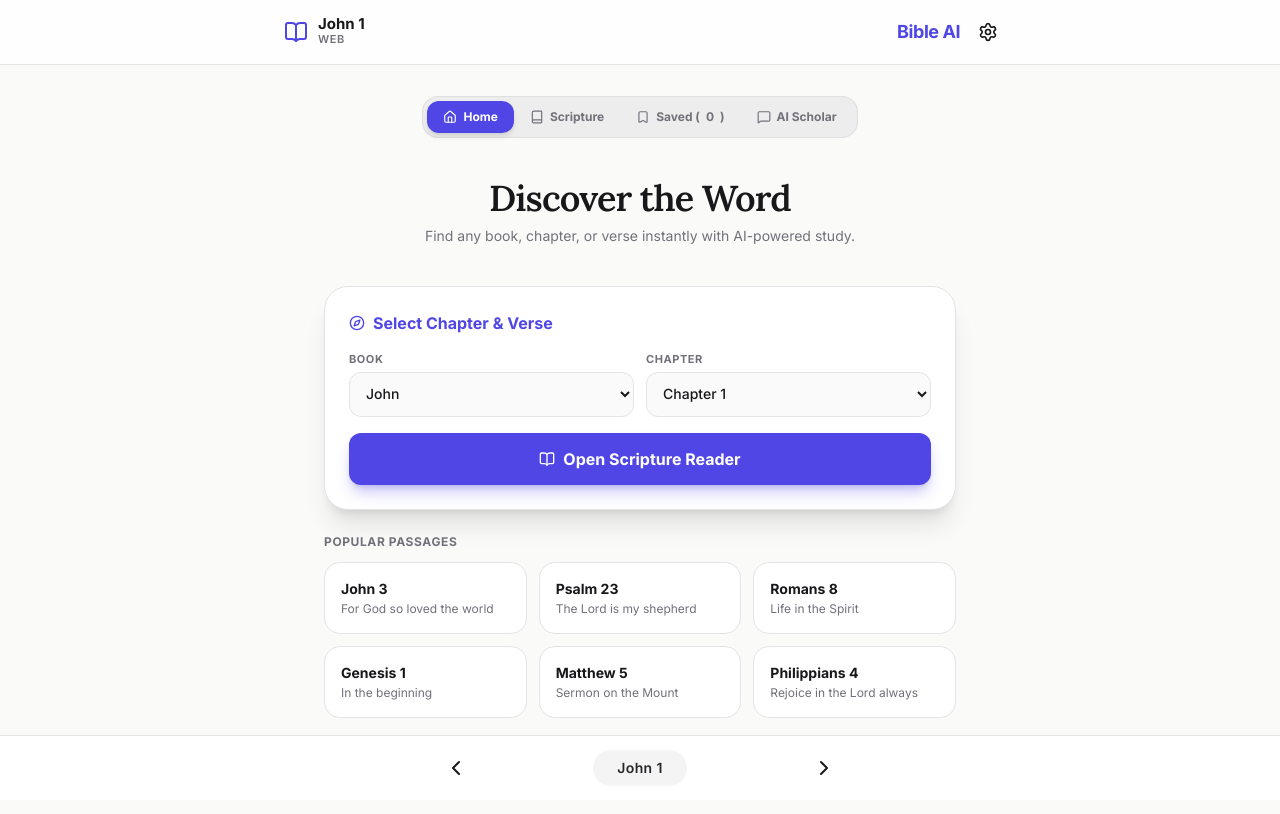
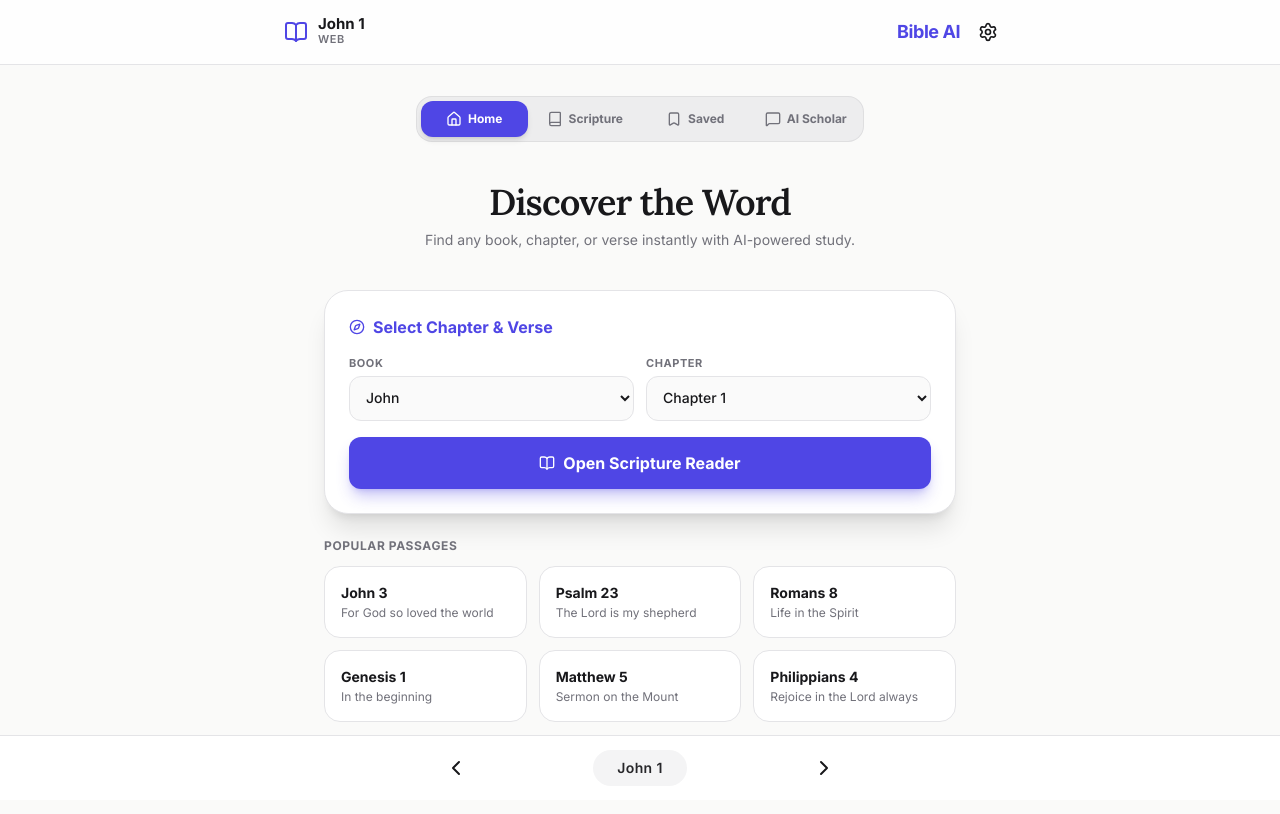
Before and after one commit to GiovanniLeonardo/bible, a plain HTML site: page index.html in a window 1280 px wide. Drawn offline with nearby package versions, Linux system fonts and the light colour scheme; no server answers.

Commit message:
Refactor tab buttons and bookmark count update

```diff
--- a/index.html
+++ b/index.html
@@ -47,19 +47,19 @@
     <main class="pt-24 max-w-2xl mx-auto px-5">
 
         <!-- TABS BAR -->
-        <div class="flex justify-center mb-6">
-            <div class="flex p-1 rounded-2xl border bg-zinc-200/60 border-zinc-300/60 dark:bg-zinc-900 dark:border-zinc-800">
-                <button onclick="switchTab('home')" id="tabHomeBtn" class="px-4 py-2 rounded-xl text-xs font-bold transition-all flex items-center gap-1.5 bg-indigo-600 text-white shadow-md">
-                    <i data-lucide="home" class="w-3.5 h-3.5"></i> Home
+        <div class="w-full max-w-md mx-auto mb-6">
+            <div class="grid grid-cols-4 gap-1 p-1 rounded-2xl border bg-zinc-200/60 border-zinc-300/60 dark:bg-zinc-900 dark:border-zinc-800">
+                <button onclick="switchTab('home')" id="tabHomeBtn" class="py-2.5 px-1 rounded-xl text-[10px] sm:text-xs font-bold transition-all flex flex-col sm:flex-row items-center justify-center gap-0.5 sm:gap-1.5 bg-indigo-600 text-white shadow-md">
+                    <i data-lucide="home" class="w-4 h-4"></i> <span>Home</span>
                 </button>
-                <button onclick="switchTab('read')" id="tabReadBtn" class="px-4 py-2 rounded-xl text-xs font-bold transition-all flex items-center gap-1.5 text-zinc-500 hover:text-zinc-900 dark:hover:text-white">
-                    <i data-lucide="book" class="w-3.5 h-3.5"></i> Scripture
+                <button onclick="switchTab('read')" id="tabReadBtn" class="py-2.5 px-1 rounded-xl text-[10px] sm:text-xs font-bold transition-all flex flex-col sm:flex-row items-center justify-center gap-0.5 sm:gap-1.5 text-zinc-500 hover:text-zinc-900 dark:hover:text-white">
+                    <i data-lucide="book" class="w-4 h-4"></i> <span>Scripture</span>
                 </button>
-                <button onclick="switchTab('bookmarks')" id="tabBookmarksBtn" class="px-4 py-2 rounded-xl text-xs font-bold transition-all flex items-center gap-1.5 text-zinc-500 hover:text-zinc-900 dark:hover:text-white">
-                    <i data-lucide="bookmark" class="w-3.5 h-3.5"></i> Saved (<span id="bookmarkCount">0</span>)
+                <button onclick="switchTab('bookmarks')" id="tabBookmarksBtn" class="py-2.5 px-1 rounded-xl text-[10px] sm:text-xs font-bold transition-all flex flex-col sm:flex-row items-center justify-center gap-0.5 sm:gap-1.5 text-zinc-500 hover:text-zinc-900 dark:hover:text-white">
+                    <i data-lucide="bookmark" class="w-4 h-4"></i> <span class="truncate">Saved</span>
                 </button>
-                <button onclick="switchTab('chat')" id="tabChatBtn" class="px-4 py-2 rounded-xl text-xs font-bold transition-all flex items-center gap-1.5 text-zinc-500 hover:text-zinc-900 dark:hover:text-white">
-                    <i data-lucide="message-square" class="w-3.5 h-3.5"></i> AI Scholar
+                <button onclick="switchTab('chat')" id="tabChatBtn" class="py-2.5 px-1 rounded-xl text-[10px] sm:text-xs font-bold transition-all flex flex-col sm:flex-row items-center justify-center gap-0.5 sm:gap-1.5 text-zinc-500 hover:text-zinc-900 dark:hover:text-white">
+                    <i data-lucide="message-square" class="w-4 h-4"></i> <span class="truncate">AI Scholar</span>
                 </button>
             </div>
         </div>
@@ -783,13 +783,15 @@
                 bookmarks.push({ reference: ref, text: verseObj.text });
             }
             localStorage.setItem('bible_bookmarks', JSON.stringify(bookmarks));
-            document.getElementById('bookmarkCount').innerText = bookmarks.length;
+            const countEl = document.getElementById('bookmarkCount');
+            if (countEl) countEl.innerText = bookmarks.length;
             renderVerses();
             renderBookmarks();
         }
 
         function renderBookmarks() {
-            document.getElementById('bookmarkCount').innerText = bookmarks.length;
+            const countEl = document.getElementById('bookmarkCount');
+            if (countEl) countEl.innerText = bookmarks.length;
             const list = document.getElementById('bookmarksList');
             if (bookmarks.length === 0) {
                 list.innerHTML = `<div class="text-center py-16 text-zinc-500"><p>No bookmarks saved yet. Tap verse numbers to save them.</p></div>`;
```
